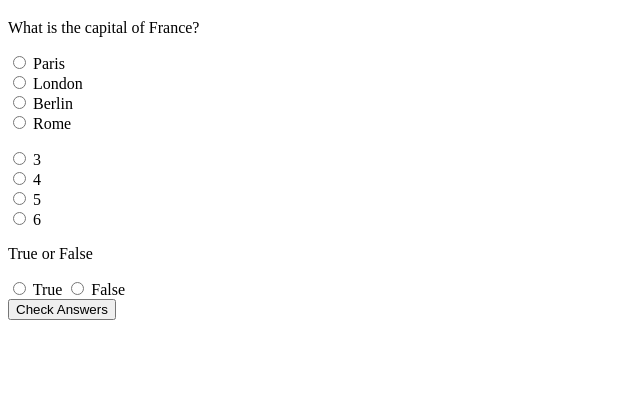
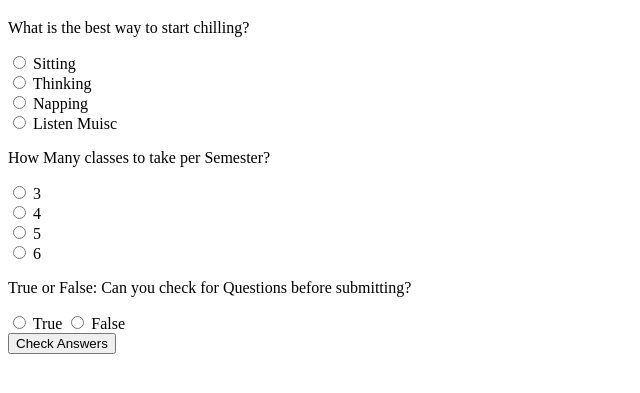
Before and after one commit to RobertoVenom/Quiz-App, a plain HTML site: page app.html in a window 1280 px wide. Shown: the part 61-454 px from the top of the page, without its empty margins (0-640 px from the left). Drawn offline with Linux system fonts and the light colour scheme.

Commit message:
Update app.html

```diff
--- a/app.html
+++ b/app.html
@@ -10,19 +10,19 @@
     <form id="quiz-form">
 
         <div class="question">
-            <p>What is the capital of France?</p>
-            <input type="radio" name="question1" value="Paris" id="q1_a1">
-            <label for="q1_a1">Paris</label><br>
-            <input type="radio" name="question1" value="London" id="q1_a2">
-            <label for="q1_a2">London</label><br>
-            <input type="radio" name="question1" value="Berlin" id="q1_a3">
-            <label for="q1_a3">Berlin</label><br>
-            <input type="radio" name="question1" value="Rome" id="q1_a4">
-            <label for="q1_a4">Rome</label><br>
+            <p>What is the best way to start chilling?</p>
+            <input type="radio" name="question1" value="sitting" id="q1_a1">
+            <label for="q1_a1">Sitting</label><br>
+            <input type="radio" name="question1" value="Thinking" id="q1_a2">
+            <label for="q1_a2">Thinking</label><br>
+            <input type="radio" name="question1" value="Napping" id="q1_a3">
+            <label for="q1_a3">Napping</label><br>
+            <input type="radio" name="question1" value="Listen Music" id="q1_a4">
+            <label for="q1_a4">Listen Muisc</label><br>
         </div>
 
         <div class="question">
-            <p></p>
+            <p>How Many classes to take per Semester?</p>
             <input type="radio" name="question2" value="3" id="q2_a1">
             <label for="q2_a1">3</label><br>
             <input type="radio" name="question2" value="4" id="q2_a2">
@@ -34,7 +34,7 @@
         </div>
 
         <div class="question">
-          <p>True or False</p>
+          <p>True or False: Can you check for Questions before submitting?</p>
           <input type="radio" name="question3" value="True" id="q3_a1">
           <label for="q3-a1">True</label>
           <input type="radio" name="question3" value="False" id="q3_a2">
@@ -54,13 +54,13 @@
 
             // Question 1
             const q1Answer = form.querySelector('input[name="question1"]:checked');
-            if (q1Answer && q1Answer.value === "Paris") {
+            if (q1Answer && q1Answer.value === "Napping") {
                 score++;
             }
 
             // Question 2
             const q2Answer = form.querySelector('input[name="question2"]:checked');
-            if (q2Answer && q2Answer.value === "4,5") {
+            if (q2Answer && q2Answer.value === "3,4") {
                 score++;
             }
 
```
